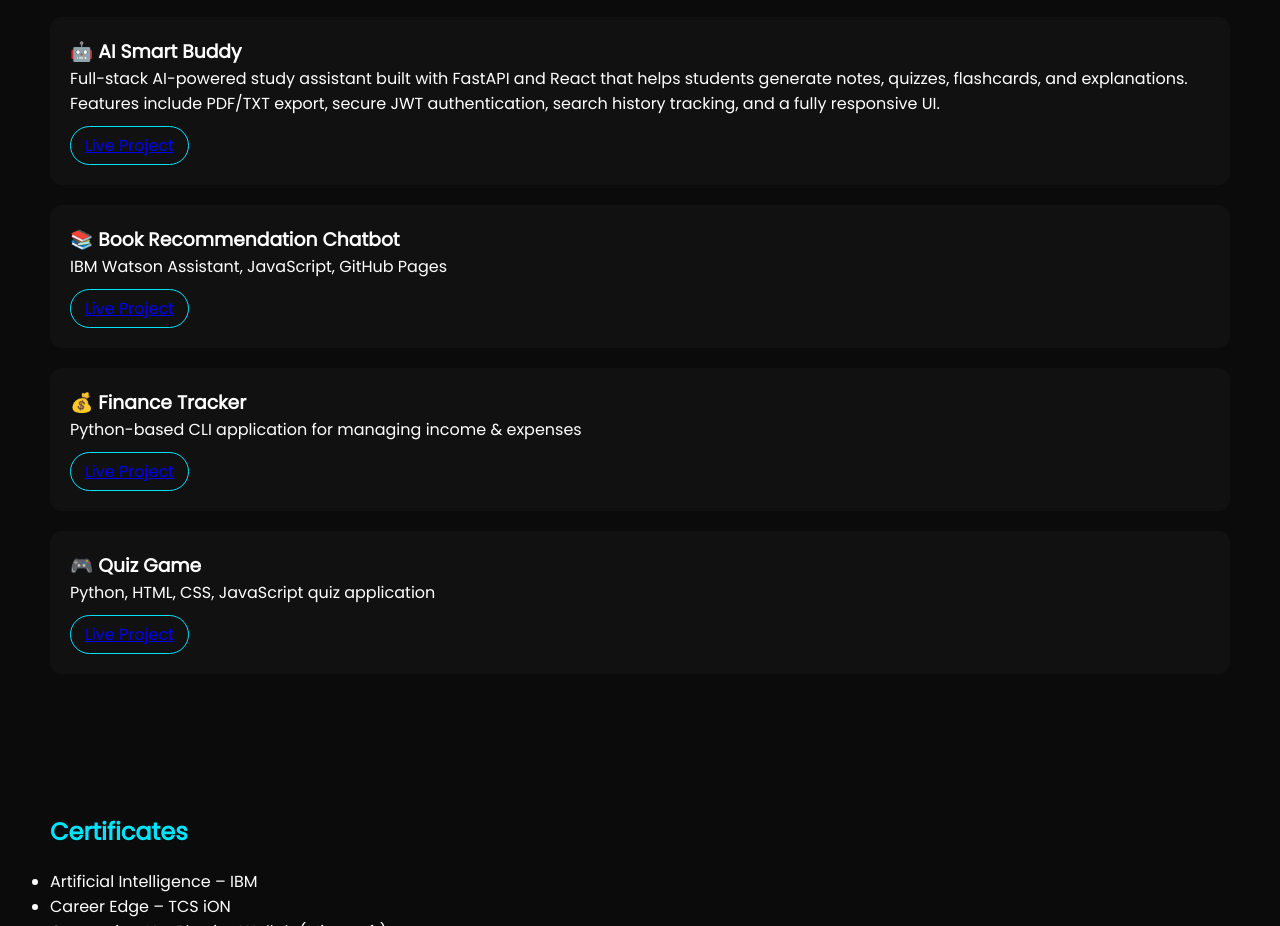
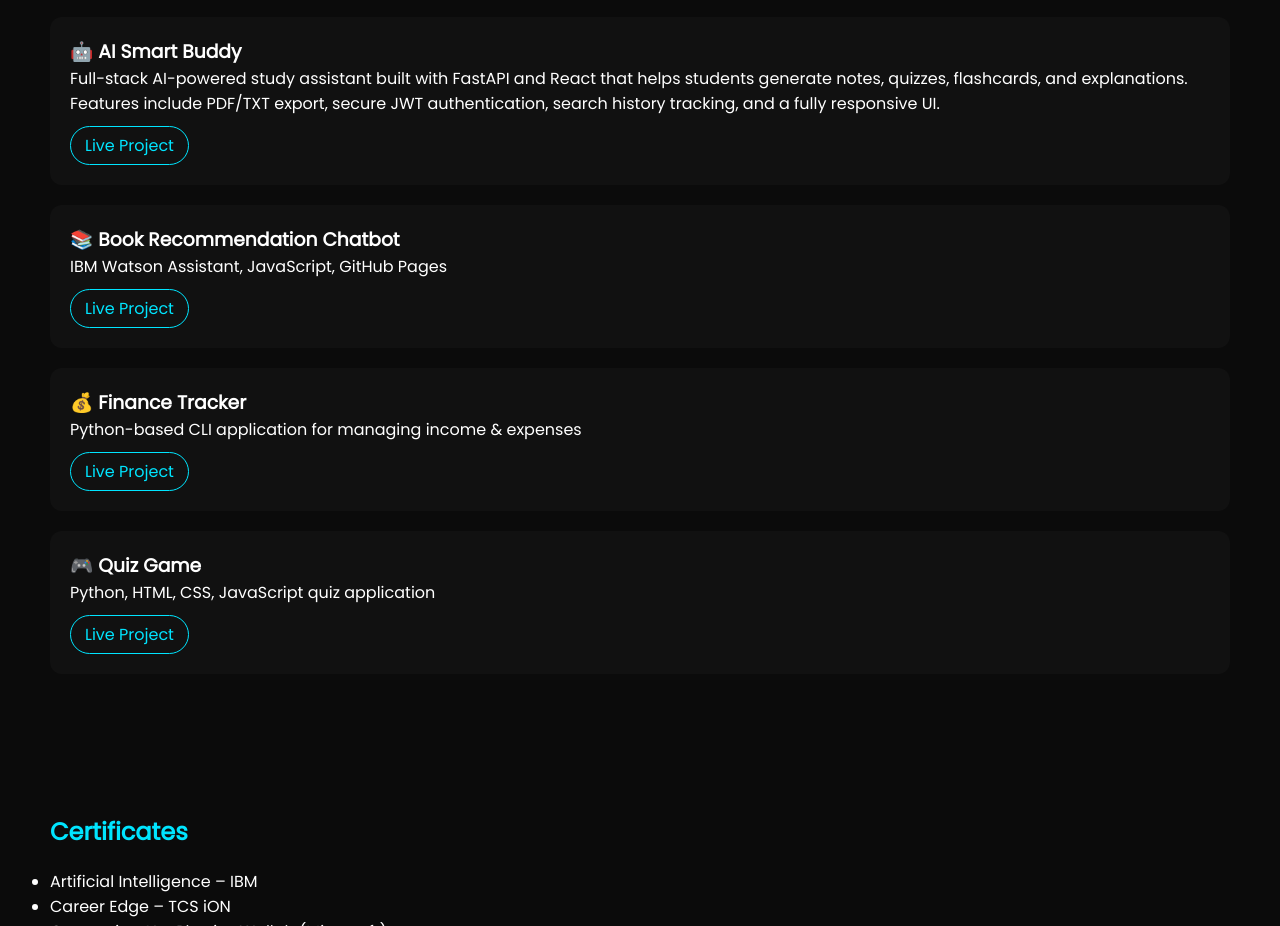
Before and after one commit to Shubh50575/Port_folio, a plain HTML site: page index.html in a window 1280 px wide. Shown: the part 1833-2759 px from the top of the page. Drawn offline with Linux system fonts and the light colour scheme.

Commit message:
Update style.css

```diff
--- a/style.css
+++ b/style.css
@@ -117,9 +117,10 @@ h2 {
   padding: 6px 14px;
   border: 1px solid #00e5ff;
   border-radius: 20px;
+  text-decoration: none;
+  color: #00e5ff;   /* FIXED COLOR */
   transition: 0.3s;
 }
-
 .project a:hover {
   background: #00e5ff;
   color: #000;
```
